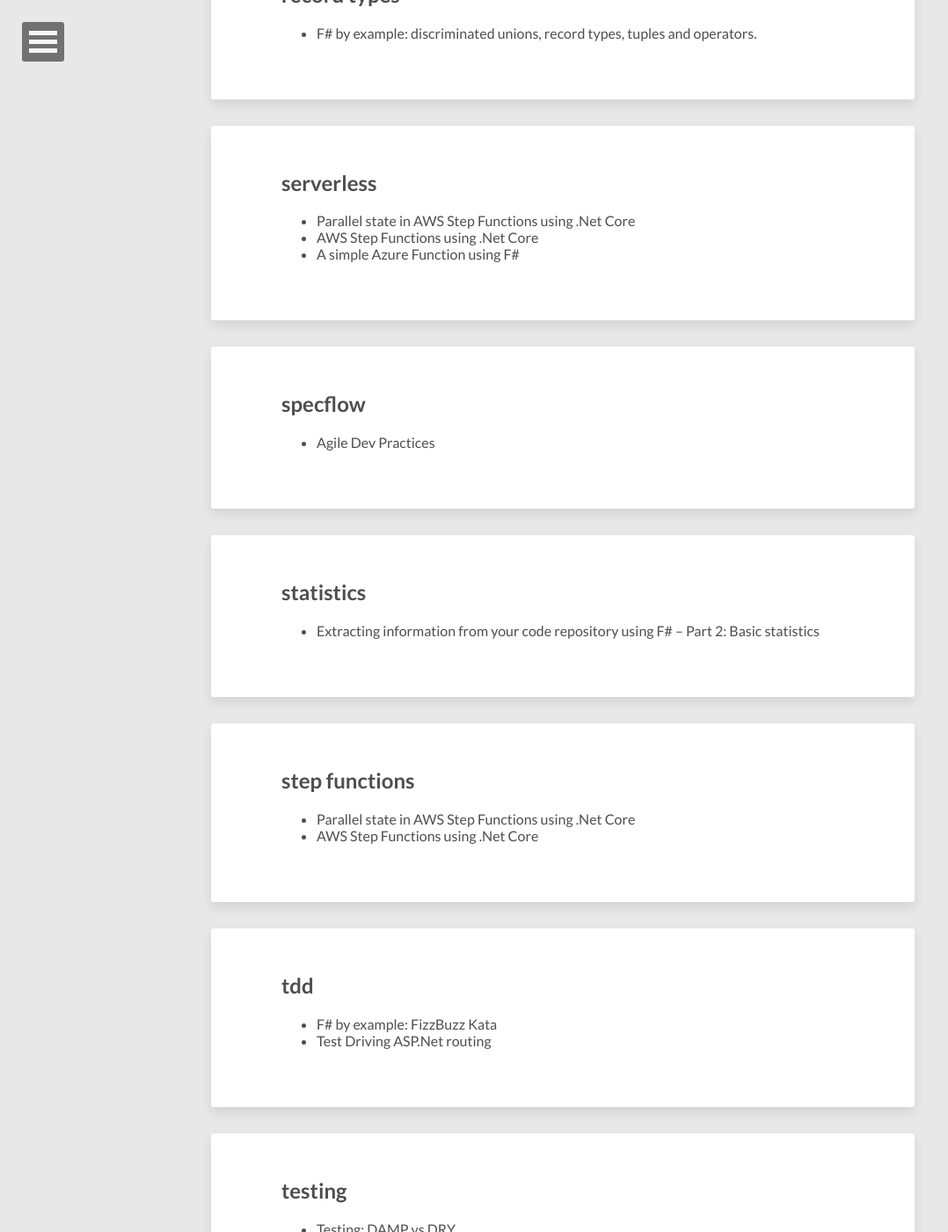
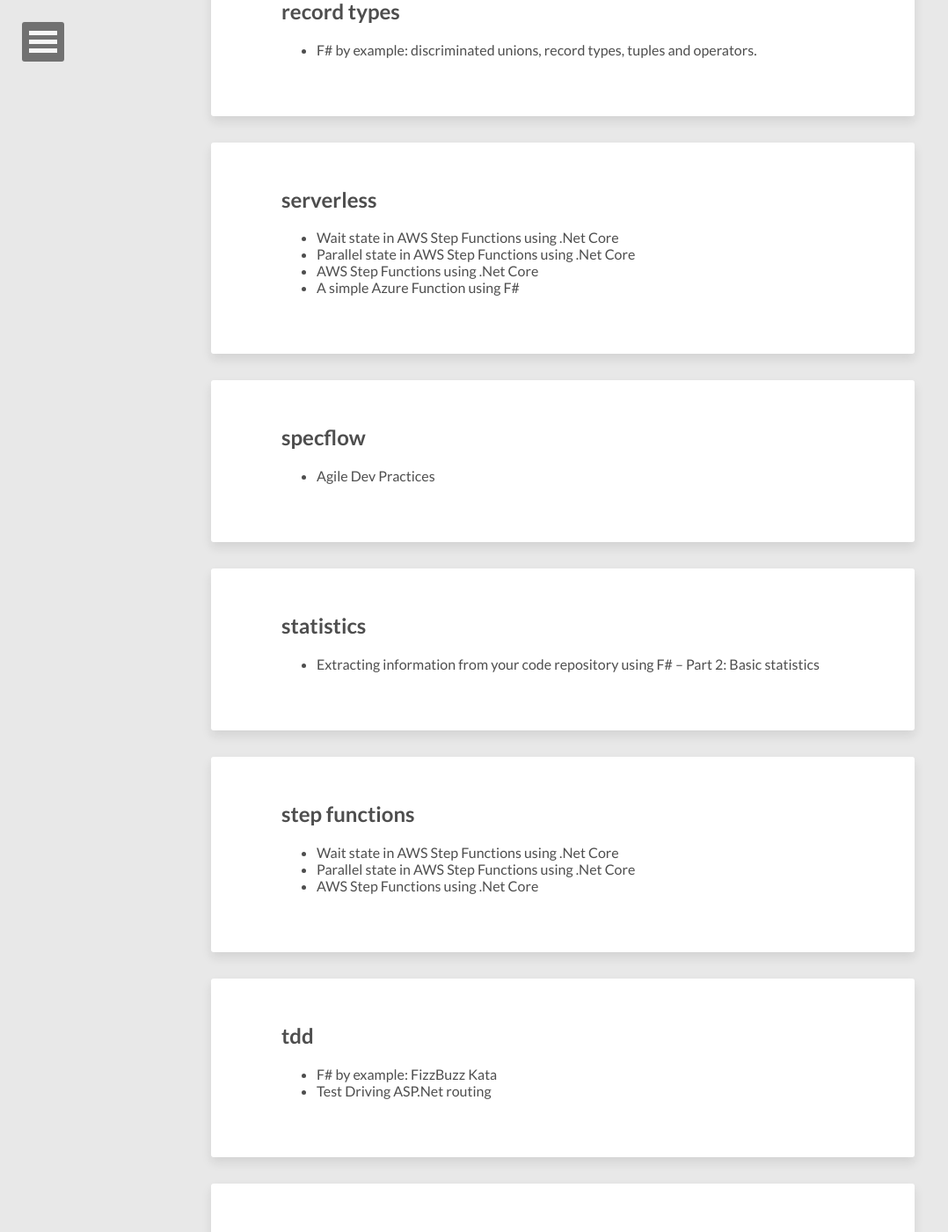
Before and after one commit to vgaltes/vgaltes.github.io, a Jekyll site: the page built from tags/index.html, in a window 1280 px wide and 1400 px high, scrolled down 13595 px. Shown: the whole window at 88% size, without its empty margins (0-1078 px from the left). Built offline with Jekyll 4.4.1, drawn with Linux system fonts in a browser that asks for light colours; nearby versions of some CDN libraries; some of the changed lines change nothing that is shown; some of the changed text lies outside the part shown.

Commit message:
Added wait state. Fixed typos.

```diff
--- a/_posts/2017-06-20-step-functions-parallel-state.md
+++ b/_posts/2017-06-20-step-functions-parallel-state.md
@@ -165,4 +165,4 @@
 The order of the results in the array on the step after a parallel step always come in the same order, and that order is the order that the branches are defined. So, although ParallelOne ends later than ParallelTwo, the result of ParallelOne will come in the first position of the array.
 
 ## Summary
-We've seen on of the more powerful states of a State Function, the parallel steep. We've seen how we can add more than one task inside each of its branches and how to collect the results.
+We've seen one of the more powerful states of a State Function, the parallel step. We've seen how we can add more than one task inside each of its branches and how to collect the results.
--- /dev/null
+++ b/_posts/2017-06-21-step-functions-wait-state.md
@@ -0,0 +1,125 @@
+---
+layout: post
+status: publish
+published: true
+title: 'Wait state in AWS Step Functions using .Net Core'
+author:
+  display_name: Vicenç García Altés
+  email: vincentredrum@gmail.com
+  url: 'vgaltes.com'
+author_login: vgaltesc
+author_email: vincentredrum@gmail.com
+thumbnail: /images/step-functions.png
+categories:
+- serverless
+tags:
+- step functions
+- aws
+- serverless
+comments: []
+---
+In the [last article](http://vgaltes.com/serverless/step-functions-parallel-state/) we've seen how to the [parallel state](http://docs.aws.amazon.com/step-functions/latest/dg/amazon-states-language-parallel-state.html) in a State function. In this article we'll see how we can use the [Wait state](http://docs.aws.amazon.com/step-functions/latest/dg/amazon-states-language-wait-state.html) using the [serverless framework](http://serverless.com).
+
+The wait state delays the execution of the state function for a certain amount of time. By default, it returns the same object that it receives.
+
+## What are we going to code
+We are going to code the following state function
+![step function with parallel state](/images/netcorewait/state-function.png)
+
+As you can see we're going to have an initial function that creates a result with a field called DelaySeconds. Then, we'll have the wait state and finally a result state that will format the output.
+
+## Coding the lambdas
+Following the steps of the [following](http://vgaltes.com/serverless/step-functions-using-net-core/) article, create two lambdas called InitLambda and ResultLambda with the following code:
+
+### InitLambda
+    public class InitLambda
+    {
+        public InitResult Init(string input){
+            return new InitResult(int.Parse(input));
+        }
+    }
+
+    public class InitResult{
+
+        public InitResult(int delay)
+        {
+            DelaySeconds = delay;
+        }
+        public int DelaySeconds {get;set;}
+    }
+
+### ResultLambda
+    public class ResultLambda
+    {
+        public string Result(InitResult input){
+            return $"The seconds delayed are {input.DelaySeconds}";
+        }
+    }
+
+    public class InitResult{
+
+        public InitResult(int delay)
+        {
+            DelaySeconds = delay;
+        }
+        public int DelaySeconds {get;set;}
+    }
+
+    // You can have the result class in a shared library
+
+## Creating the step function
+Now it's time to create the step function. The code is very similar to our original code, but we're now introducing a new kind of state. Let's put here the interesting bits:
+
+    stepFunctions:
+        stateMachines:
+            testParallelStepFunction:
+                definition:
+                    StartAt: Init
+                    States:
+                        Init:
+                            Type: Task
+                            Resource: arn:aws:lambda:${opt:region}:${self:custom.accountId}:function:${self:custom.initService}-${opt:stage}-Init
+                            Next: WaitSeconds
+                        WaitSeconds:
+                            Type: Wait
+                            Seconds: 10
+                            Next: Result
+                        Result:
+                            Type: Task
+                            Resource: arn:aws:lambda:${opt:region}:${self:custom.accountId}:function:${self:custom.resultService}-${opt:stage}-Result
+                            End: true
+
+As you can see we have a new task state called WaitSeconds which is of type Wait. In this first case we are specifying that we want to wait 10 seconds. Let's run the step function from the UI and see if it waits the desired time.
+
+![wait 10 seconds](/images/netcorewait/wait-10.png)
+
+It works!
+
+Let's see which other alternatives do we have.
+
+### Specifying a timestamp
+It can be possible that we need a step to be executed at a certain time. If we want that, we can specify the timestamp field:
+
+    WaitSeconds:
+        Type: Wait
+        Timestamp: "2017-06-20T20:58:00Z"
+        Next: Result
+
+The timestamp, as the documentation says, must conform to the RFC3339 profile of ISO 8601, with the further restrictions that an uppercase T must separate the date and time portions, and an uppercase Z must denote that a numeric time zone offset is not present. In our case, we're saying that we want to wait until 2017/06/20 20:58 UTC.
+
+Let's deploy and execute the step function from the UI to see if it works:
+
+![wait timestamp](/images/netcorewait/wait-timestamp.png)
+
+### Non-hardcoded duration
+We don't need to always hardcode the value of the duration or the timestamp. We can use a path from the state's input data to specify. If we want to do that, we need to specify the state in this way:
+
+    WaitSeconds:
+        Type: Wait
+        SecondsPath: "$.DelaySeconds"
+        Next: Result
+
+In our case, we're going to use the field DelaySeconds of the input data to read the amount of seconds we want to wait. We can do the same thing with the timestamp using the field TimestampPath.
+
+## Summary
+We've seen another possible state that you can use when defining a State Function: the wait step. We've seen how we configure this kind of step in four different ways.
```
Also changed, not shown: images/netcorewait/state-function.png (added), images/netcorewait/wait-10.png (added), images/netcorewait/wait-timestamp.png (added).
